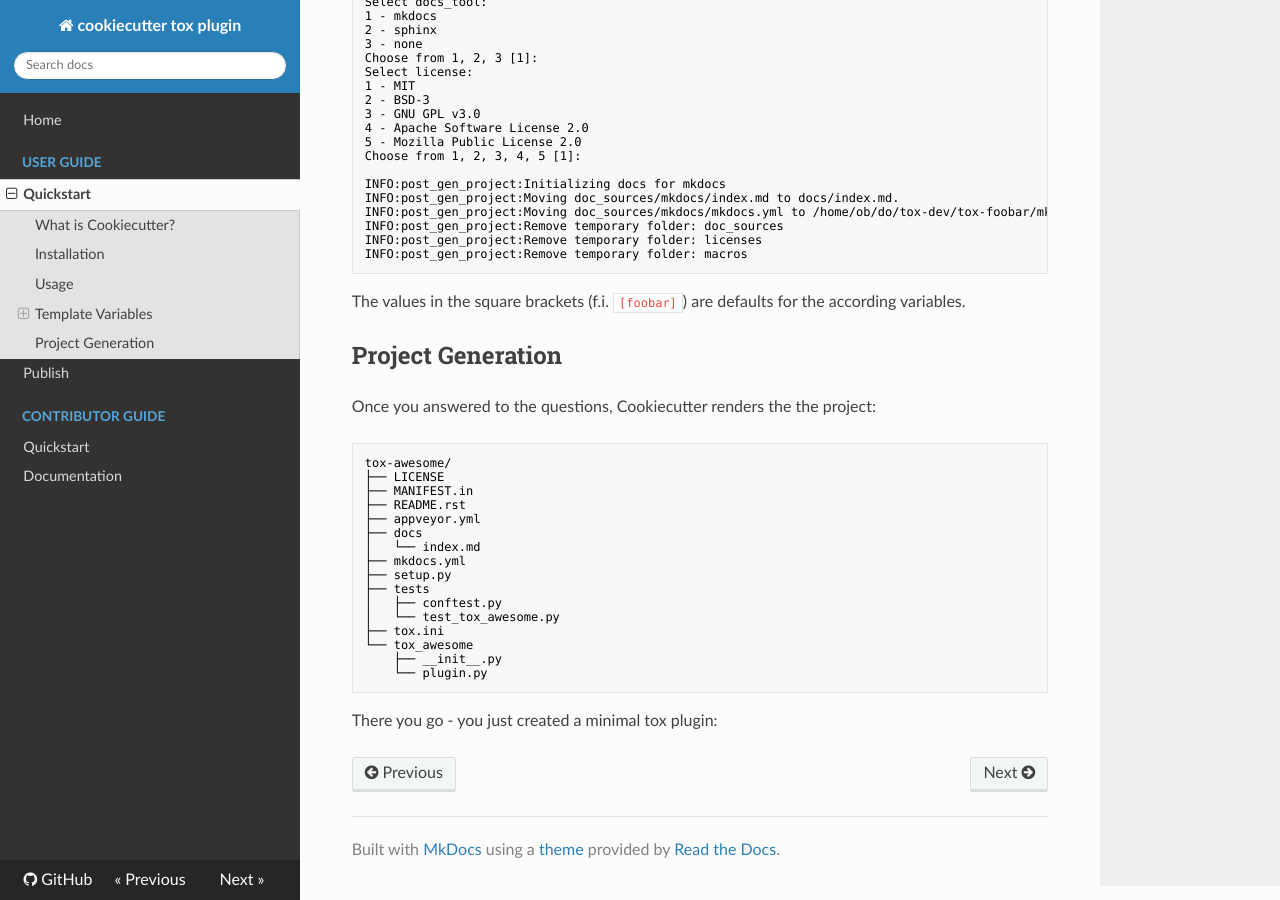
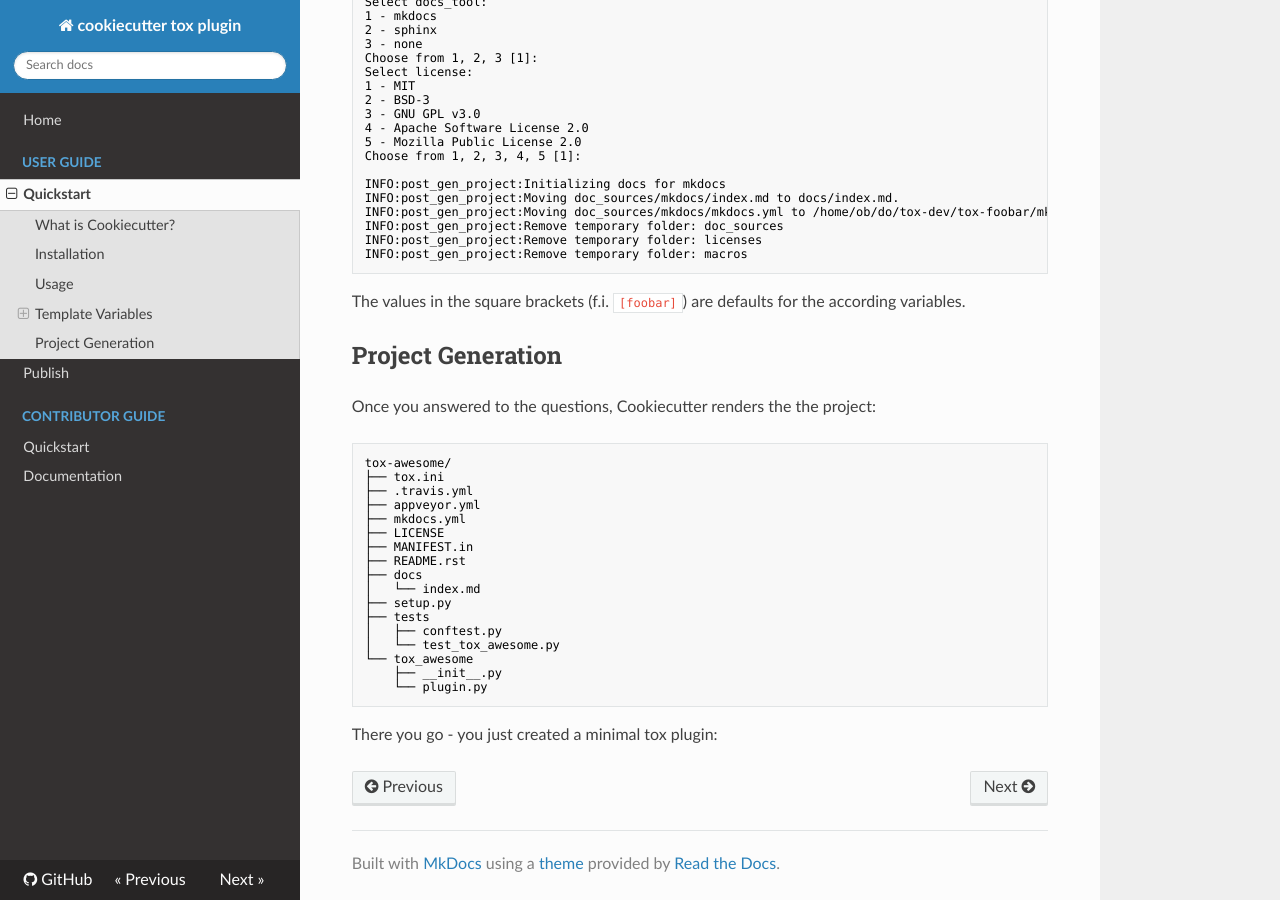
Before and after one commit to tox-dev/cookiecutter-tox-plugin, an MkDocs documentation site: the page built from docs/user-guide/quickstart.md, in a window 1280 px wide and 900 px high, scrolled down 1066 px. Built offline with MkDocs 1.6.1, drawn with Linux system fonts in a browser that asks for light colours; nearby versions of some CDN libraries; old or Windows-style settings are respelled for this version of MkDocs.

Commit message:
fix dir structure example

````diff
--- a/docs/user-guide/quickstart.md
+++ b/docs/user-guide/quickstart.md
@@ -73,18 +73,19 @@ Once you answered to the questions, Cookiecutter renders the the project:
 
 ```no-highlight
 tox-awesome/
+├── tox.ini
+├── .travis.yml
+├── appveyor.yml
+├── mkdocs.yml
 ├── LICENSE
 ├── MANIFEST.in
 ├── README.rst
-├── appveyor.yml
 ├── docs
 │   └── index.md
-├── mkdocs.yml
 ├── setup.py
 ├── tests
 │   ├── conftest.py
 │   └── test_tox_awesome.py
-├── tox.ini
 └── tox_awesome
     ├── __init__.py
     └── plugin.py
````
Also changed, not shown: README.md (+4 -3 lines).
